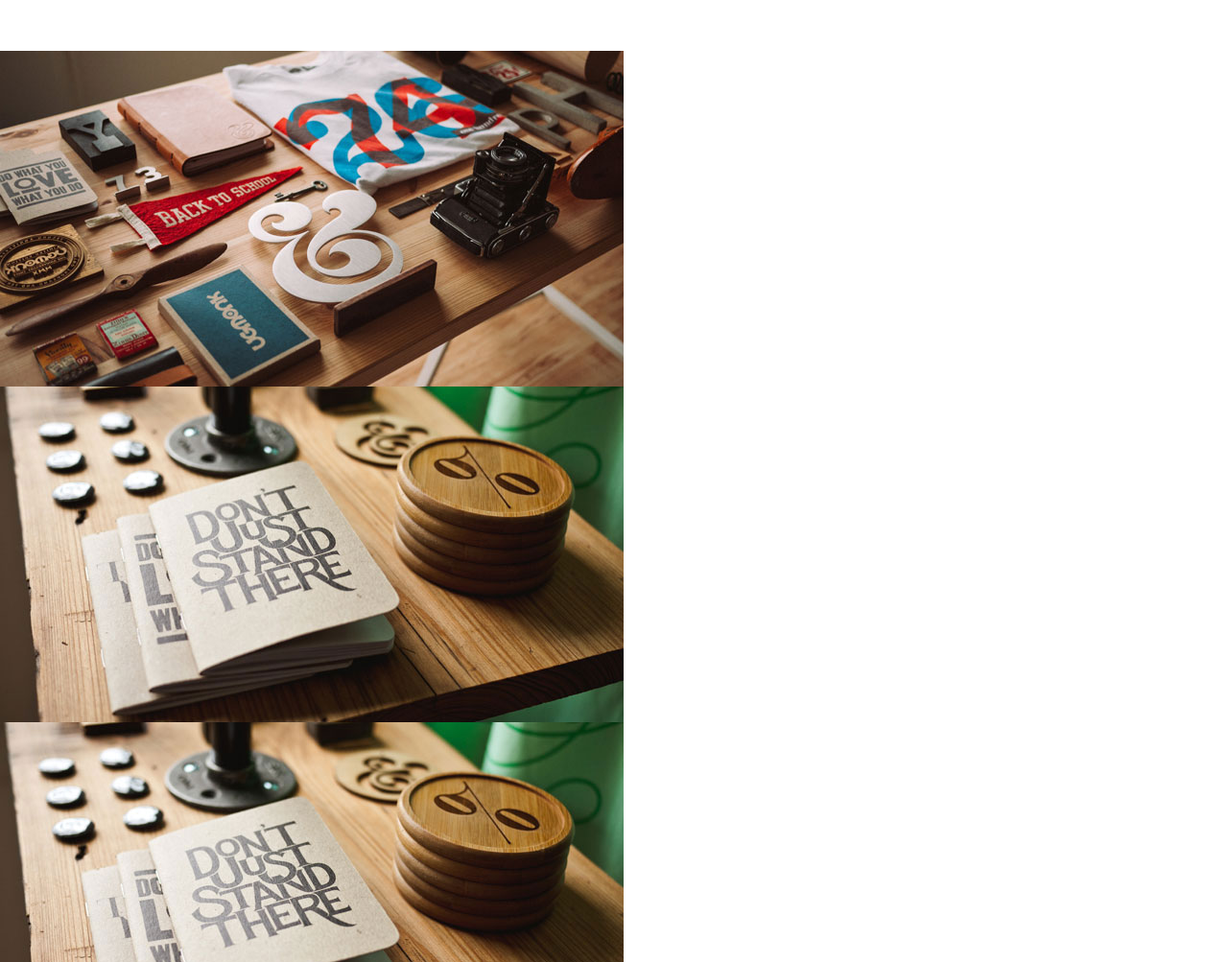
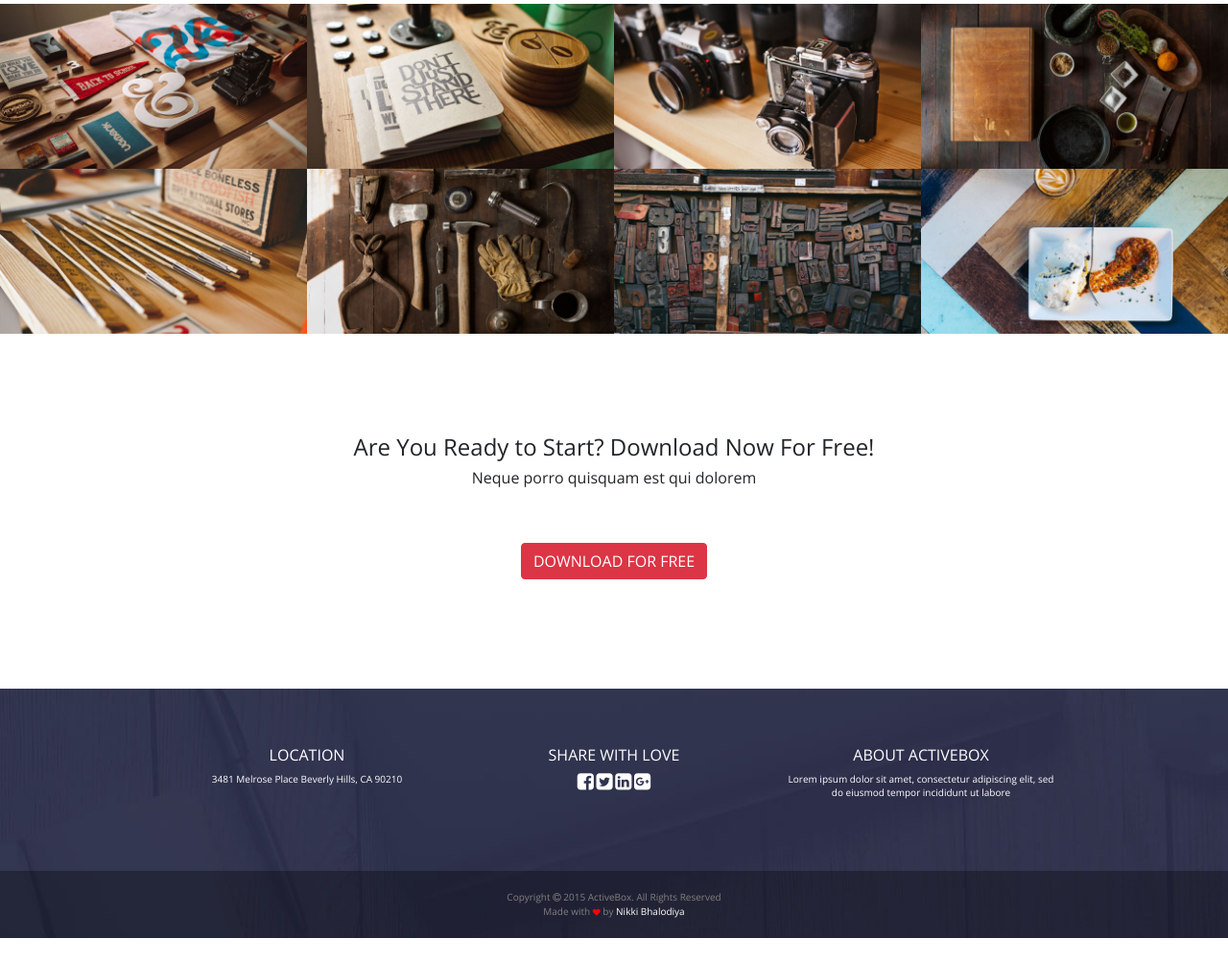
Before and after one commit to nikki003/ActiveBox-PEaaS, a plain HTML site: page Project/index.html in a window 1280 px wide. Shown: the part 949-1952 px from the top of the page at 96% size. After the commit the page ends 1927 px from the top, so only its background shows below. Drawn offline with nearby package versions, Linux system fonts and the light colour scheme.

Commit message:
Work Completed

```diff
--- a/Project/index.html
+++ b/Project/index.html
@@ -4,6 +4,7 @@
   <link rel="stylesheet" href="https://stackpath.bootstrapcdn.com/bootstrap/4.4.1/css/bootstrap.min.css" integrity="sha384-Vkoo8x4CGsO3+Hhxv8T/Q5PaXtkKtu6ug5TOeNV6gBiFeWPGFN9MuhOf23Q9Ifjh" crossorigin="anonymous">
   <link href="https://fonts.googleapis.com/css?family=Open+Sans:400,600,700&display=swap" rel="stylesheet">
   <link rel="stylesheet" href="style.css">
+  <link rel="stylesheet" href="https://cdnjs.cloudflare.com/ajax/libs/font-awesome/4.7.0/css/font-awesome.min.css">
   </head>
 <body class="text">
   <!-- First part - Banner and Heading -->
@@ -11,8 +12,9 @@
     <header class="header">
       <nav>
         <ul class="nav">
+
           <li class="nav-item col-md-6">
-            <center><a class="nav-link" href="#"><img src="images/logo.png" alt=""></a></center>
+            <center><a class="nav-link" href="#"><img class="logo" src="images/logo.png" alt=""></a></center>
           </li>
           <li class="nav-item">
             <a class="nav-link" href="#">Features</a>
@@ -86,14 +88,65 @@
   <div class="works">
       <img src="images/work-1.jpg" alt="">
       <img src="images/work-2.jpg" alt="">
-      <img src="images/work-2.jpg" alt="">
-      <img src="images/work-2.jpg" alt="">
-      <img src="images/work-2.jpg" alt="">
-      <img src="images/work-2.jpg" alt="">
-      <img src="images/work-2.jpg" alt="">
-      <img src="images/work-2.jpg" alt="">
+      <img src="images/work-3.jpg" alt="">
+      <img src="images/work-4.jpg" alt="">
+      <img src="images/work-5.jpg" alt="">
+      <img src="images/work-6.jpg" alt="">
+      <img src="images/work-7.jpg" alt="">
+      <img src="images/work-8.jpg" alt="">
+  </div>
 
+<!-- Download section -->
+
+  <div class="download">
+    <center>
+      <div class="container">
+        <h4>Are You Ready to Start? Download Now For Free!</h4>
+        <h6>Neque porro quisquam est qui dolorem</h6>
+      </div>
+      <div class="btn btn-danger">
+        DOWNLOAD FOR FREE
+      </div>
+    </center>
   </div>
+
+
+  <!-- Footer -->
+
+<footer>
+  <div class="footer-top">
+  <center>
+    <table class="feature-table">
+      <tbody>
+        <tr>
+          <td class="footer-text">
+            <h6>LOCATION</h6>
+            3481 Melrose Place Beverly Hills, CA 90210
+          </td>
+          <td class="footer-text">
+            <h6>SHARE WITH LOVE</h6>
+            <i class="fa fa-facebook-square" style="font-size:20px"></i>
+            <i class="fa fa-twitter-square" style="font-size:20px"></i>
+            <i class="fa fa-linkedin-square" style="font-size:20px"></i>
+            <i class="fa fa-google-plus-square" style="font-size:20px"></i>
+          </td>
+          <td class="footer-text">
+            <h6>ABOUT ACTIVEBOX</h6>
+            Lorem ipsum dolor sit amet, consectetur adipiscing elit, sed do eiusmod tempor incididunt ut labore
+          </td>
+        </tr>
+      </tbody>
+    </table>
+  </center>
+  </div>
+
+  <div class="footer-bottom">
+    Copyright <i class="fa fa-copyright" style="font-size:10px"></i> 2015 ActiveBox. All Rights Reserved <br>
+    Made with <i class="fa fa-heart" style="font-size:8px;color:red"></i> by <span>Nikki Bhalodiya</span>
+  </div>
+
+</footer>
+
 
 
 
--- a/Project/style.css
+++ b/Project/style.css
@@ -8,15 +8,26 @@
   align-content: center;
 }
 
+.logo {
+  align-content: center;
+  width: 30%;
+  margin-left: 35%;
+}
+
+.nav {
+  padding: 5px 5px 10px 5px;
+}
+
 .nav-link {
   color: white;
 }
 
+li {
+  align-content: center;
+}
+
 .jumbotron {
-  margin: 100px;
-  margin-top: auto;
-  margin-left: 250px;
-  margin-right: 250px;
+  margin: 0px 250px 0px 250px;
   padding-top: 200px;
   align-content: center;
   font-family: 'Open Sans', sans-serif;
@@ -44,7 +55,8 @@
 
 /* Features */
 .features {
-  padding-bottom: 50px;
+  /* padding-bottom: 50px; */
+  padding: 70px 70px 70px 70px;
   /* margin: 25px 25px 25px 25px; */
   /* padding: 25px 25px 25px 25px; */
 }
@@ -53,19 +65,70 @@
   border: none;
   table-layout: auto;
   width: 75%;
-  height: 300px;
+  height: 150px;
 }
 
+/* table{
+  border: none;
+  table-layout: auto;
+  width: 75%;
+  height: 300px;
+} */
+
 td {
-  padding: 10px 10px 10px 10px;
+  padding: 20px 20px 20px 20px;
   text-align: center;
   vertical-align: text-top;
   font-size: x-small;
   color: gray;
 }
 
+
 /* Works - the image gallery */
-.works {
+img {
+  width: 25%;
   float: left;
-  width: 25%;
 }
+
+/*   Download */
+.container {
+  margin-top: 35%;
+  text-align: center;
+}
+
+
+/* Footer */
+
+footer {
+  background-image: url("images/banner.jpg");
+  font-family: 'Open Sans', sans-serif;
+  color: white;
+  font-size: x-small;
+  margin-top: 5%;
+}
+
+.footer-top {
+  padding-top: 40px;
+}
+
+td.footer-text {
+  table-layout: fixed;
+  width: 30%;
+  padding: 20px 20px 20px 20px;
+  text-align: center;
+  vertical-align: text-top;
+  font-size: x-small;
+  color: white;
+
+}
+
+.footer-bottom {
+  background: rgba(0, 0, 0, 0.3);
+  text-align: center;
+  padding: 20px 0px 20px 0px;
+  color: gray;
+}
+
+span {
+  color: white;
+}
```
